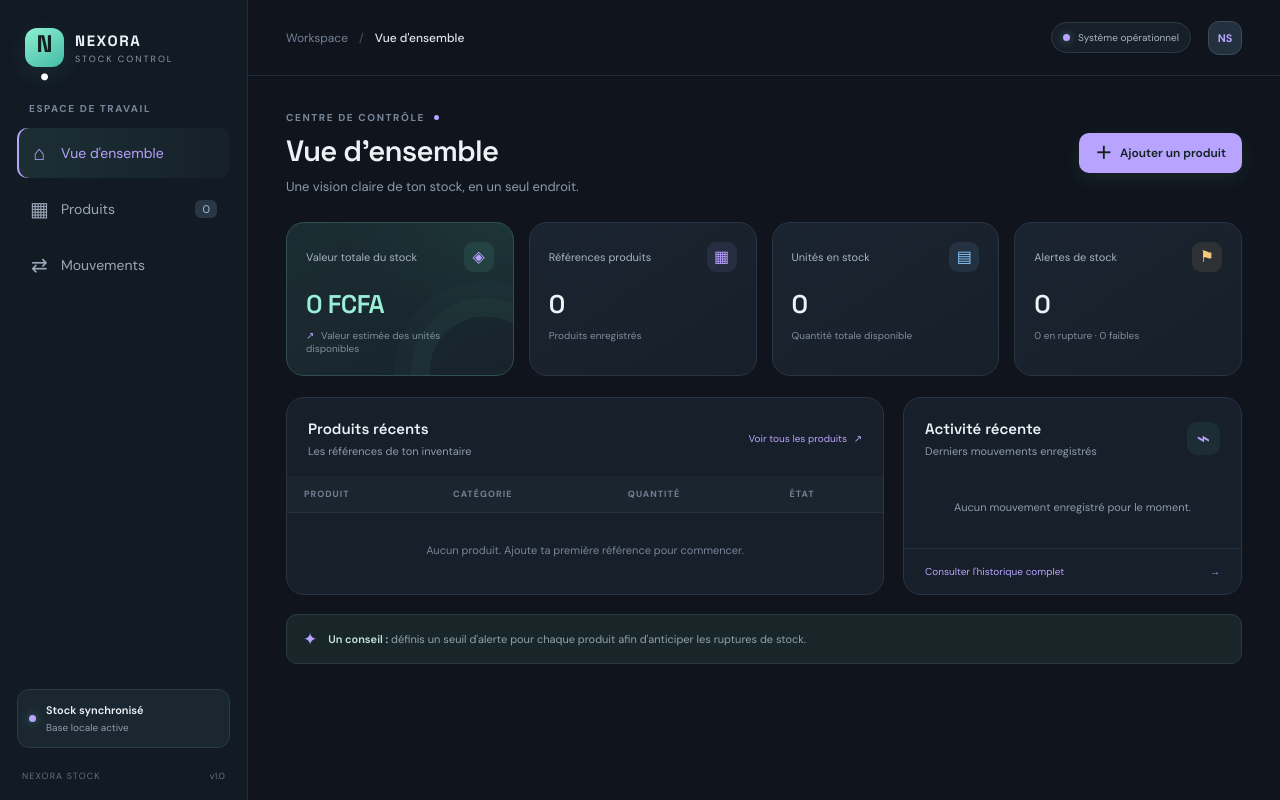
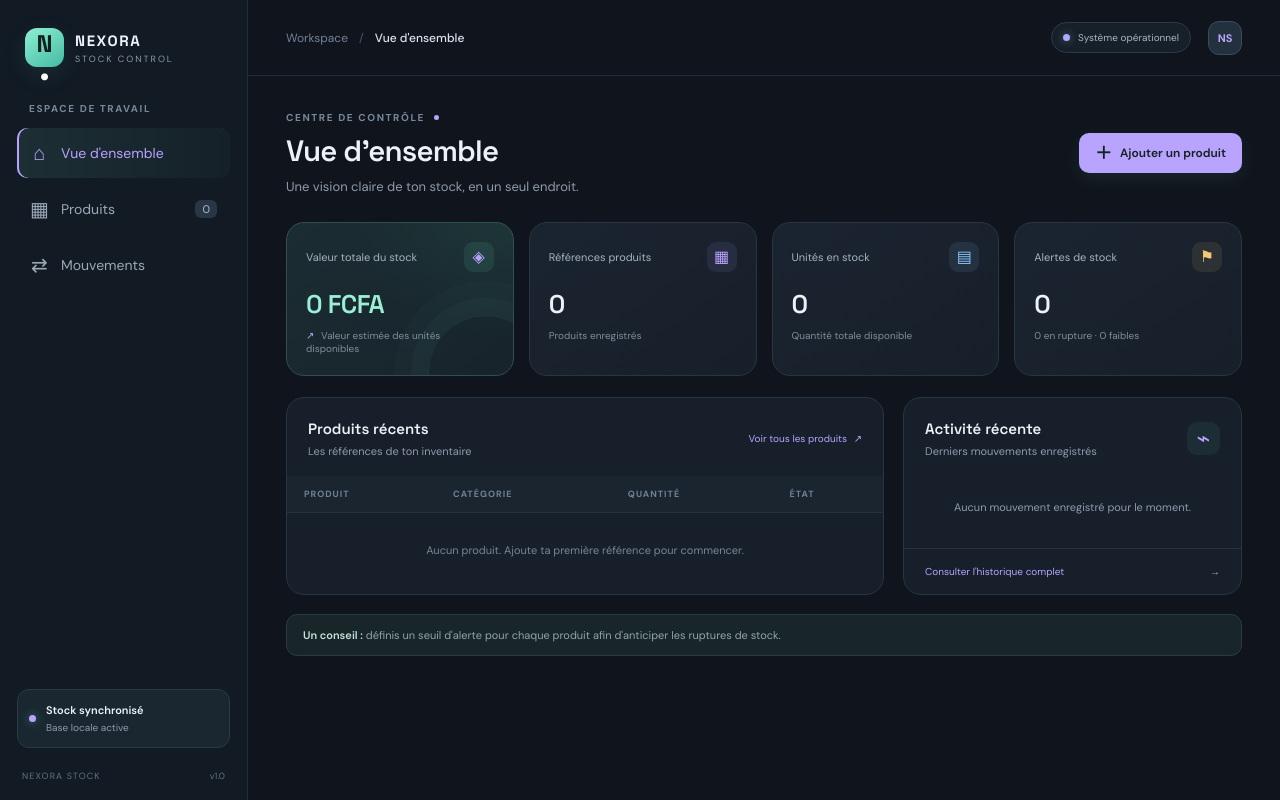
Before and after one commit to orlanezinzindohoue/gestion-de-stock, a Flask app: page / in a window 1280 px wide. Run offline with Flask 3, Linux system fonts and the light colour scheme; data that the repository does not hold is empty; some libraries are stand-ins or nearby versions.

Commit message:
Fix HTML structure in bottom note section
modification

```diff
--- a/templates/index.html
+++ b/templates/index.html
@@ -61,7 +61,7 @@
           <button class="activity-link" data-go="movements">Consulter l'historique complet <span>→</span></button>
         </section>
       </div>
-      <div class="bottom-note"><span class="note-icon">✦</span><span><strong>Un conseil :</strong> définis un seuil d'alerte pour chaque produit afin d'anticiper les ruptures de stock.</span></div>
+      <div class="bottom-note"><span><strong>Un conseil :</strong> définis un seuil d'alerte pour chaque produit afin d'anticiper les ruptures de stock.</span></div>
     </section>
 
     <section class="page-view" id="view-products">
```
